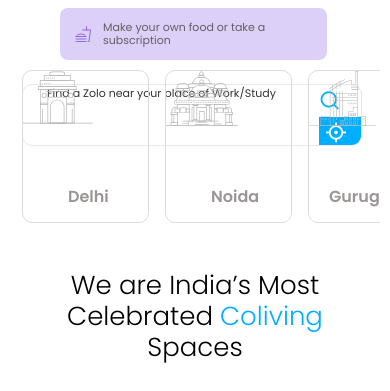
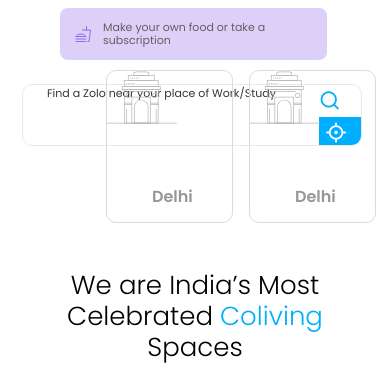
Before and after one commit to anandclicks/co-living-website, a React (Vite) app: page / in a window 390 px wide. Shown: the part 448-839 px from the top of the page. Built offline with nearby package versions, Linux system fonts and the light colour scheme; some icons are missing.

Commit message:
changes in home

```diff
--- a/src/components/Home/Home.jsx
+++ b/src/components/Home/Home.jsx
@@ -80,9 +80,31 @@
       </div>
       {/* prasence  */}
       <div className="row h-[204px] mt-4 mt-lg-5 h-Auto prasence">
-        <div className="row justify-center gap-3 gap-lg-5 prasenceRow ">
+        <div className="row justify-center gap-3 gap-lg-5 prasenceRow ps-5 ps-lg-0">
           {/* delhi card  */}
-      <div className="WrapperDiv p-0">
+      <div className="WrapperDiv p-0 ms-5 ms-lg-0">
+      <div className='hoverMain w-auto flex flex-wrap flex-col '>
+          <div className='first flex justify-center'>
+            <img className='h-[80%] w-[80%] object-contain' src="/cityimages\citypng\delhi.svg" alt="" />
+          </div>
+          <div className='second flex justify-center'>
+          <img className='h-[100%] w-[100%] object-cover' src="/cityimages\cityimage\Delhi.png" alt="" />
+          </div>
+        </div>
+        <h4 className='cityNameofCard'>Delhi</h4>
+      </div>
+      <div className="WrapperDiv p-0 d-block d-lg-none ">
+      <div className='hoverMain w-auto flex flex-wrap flex-col '>
+          <div className='first flex justify-center'>
+            <img className='h-[80%] w-[80%] object-contain' src="/cityimages\citypng\delhi.svg" alt="" />
+          </div>
+          <div className='second flex justify-center'>
+          <img className='h-[100%] w-[100%] object-cover' src="/cityimages\cityimage\Delhi.png" alt="" />
+          </div>
+        </div>
+        <h4 className='cityNameofCard'>Delhi</h4>
+      </div>
+      <div className="WrapperDiv p-0 d-block d-lg-none ">
       <div className='hoverMain w-auto flex flex-wrap flex-col '>
           <div className='first flex justify-center'>
             <img className='h-[80%] w-[80%] object-contain' src="/cityimages\citypng\delhi.svg" alt="" />
```
